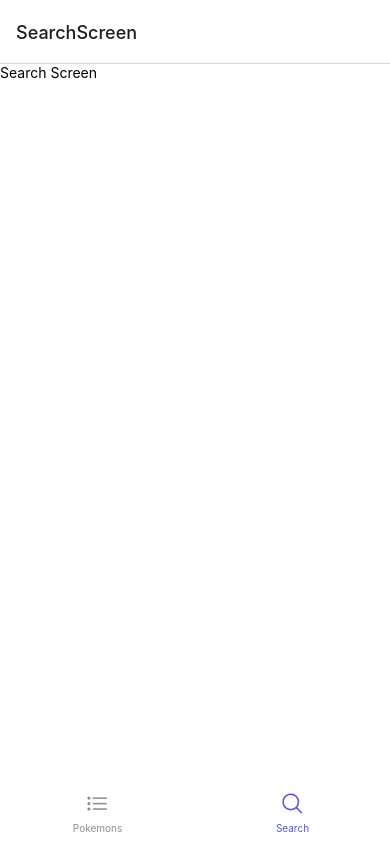
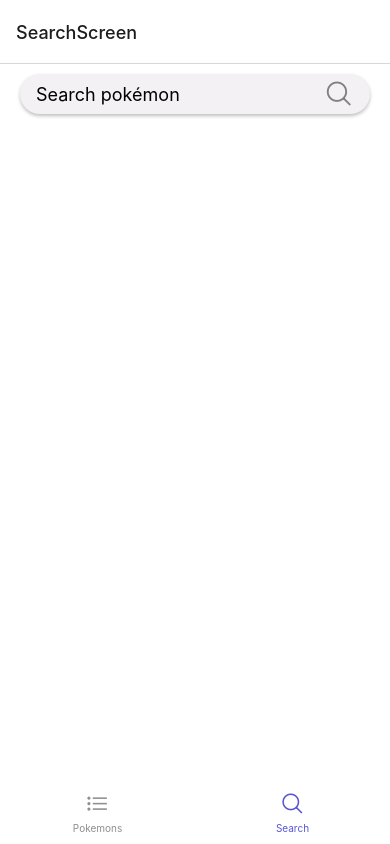
Before and after one commit to javiergranados/pokedex-app, a React Native app: screen /SearchScreen in a window 390 px wide. Built offline with nearby package versions, Linux system fonts and the light colour scheme; no server answers.

Commit message:
Add 'SearchInput' component

```diff
--- /dev/null
+++ b/src/components/SearchInput.tsx
@@ -0,0 +1,42 @@
+import React from 'react';
+import { View, StyleSheet, TextInput, Platform } from 'react-native';
+import Icon from 'react-native-vector-icons/Ionicons';
+
+export const SearchInput = () => {
+  return (
+    <View style={styles.container}>
+      <TextInput
+        placeholder="Search pokémon"
+        style={{ ...styles.textInput, top: Platform.OS === 'ios' ? 0 : 2 }}
+        autoCapitalize="none"
+        autoCorrect={false}
+      />
+      <Icon name="search-outline" color="grey" size={30} />
+    </View>
+  );
+};
+
+const styles = StyleSheet.create({
+  container: {
+    backgroundColor: '#F3F1F3',
+    borderRadius: 50,
+    height: 40,
+    paddingHorizontal: 20,
+    justifyContent: 'center',
+    alignItems: 'center',
+    flexDirection: 'row',
+    shadowColor: '#000',
+    shadowOffset: {
+      width: 0,
+      height: 2,
+    },
+    shadowOpacity: 0.25,
+    shadowRadius: 3.84,
+
+    elevation: 5,
+  },
+  textInput: {
+    flex: 1,
+    fontSize: 18,
+  },
+});
--- a/src/screens/SearchScreen.tsx
+++ b/src/screens/SearchScreen.tsx
@@ -1,10 +1,15 @@
 import React from 'react';
-import { View, Text } from 'react-native';
+import { View, Platform } from 'react-native';
+import { useSafeAreaInsets } from 'react-native-safe-area-context';
+import { SearchInput } from '../components/SearchInput';
+import { appStyles } from '../theme/appTheme';
 
 const SearchScreen = () => {
+  const { top } = useSafeAreaInsets();
+
   return (
-    <View>
-      <Text>Search Screen</Text>
+    <View style={{ ...appStyles.globalMargin, flex: 1, marginTop: Platform.OS === 'ios' ? top : top + 10 }}>
+      <SearchInput />
     </View>
   );
 };
```
